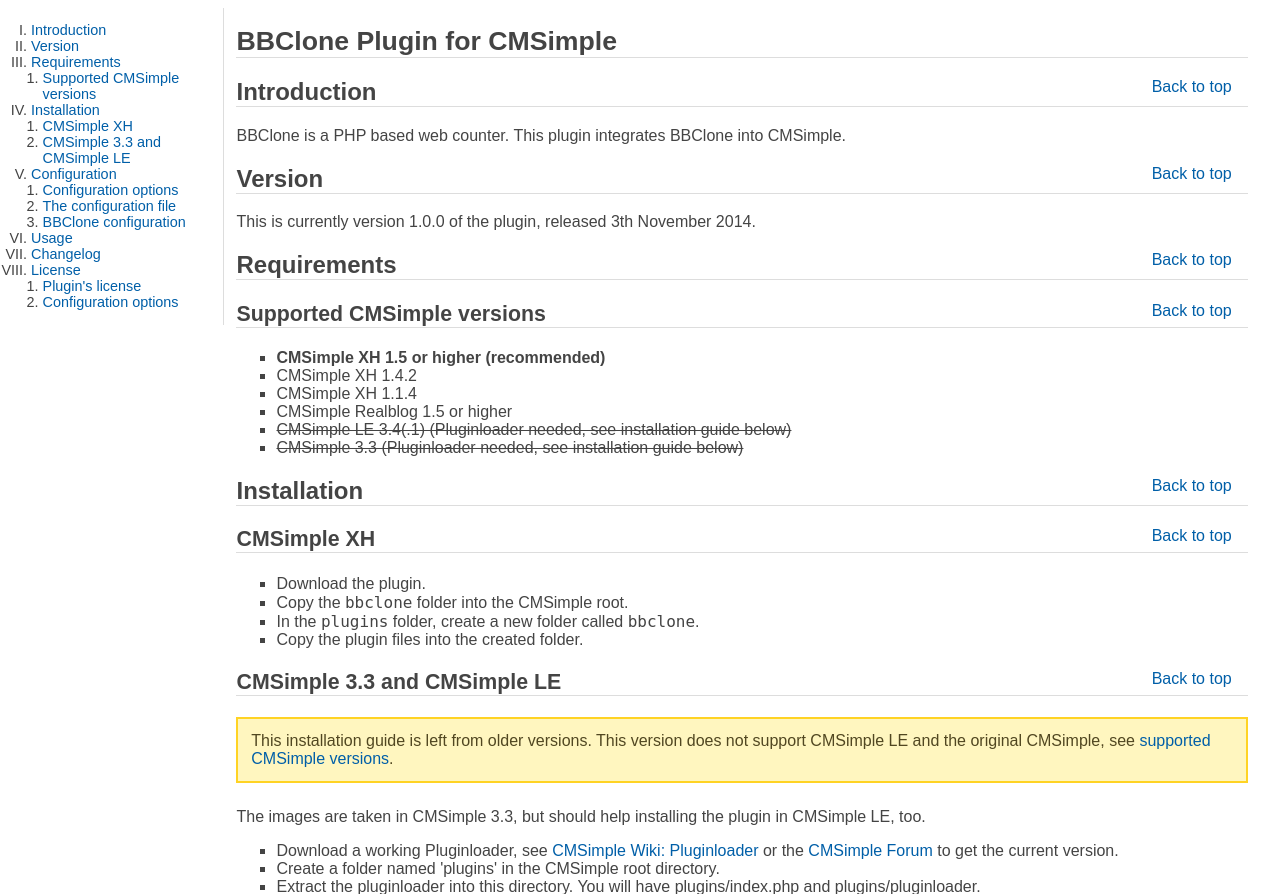
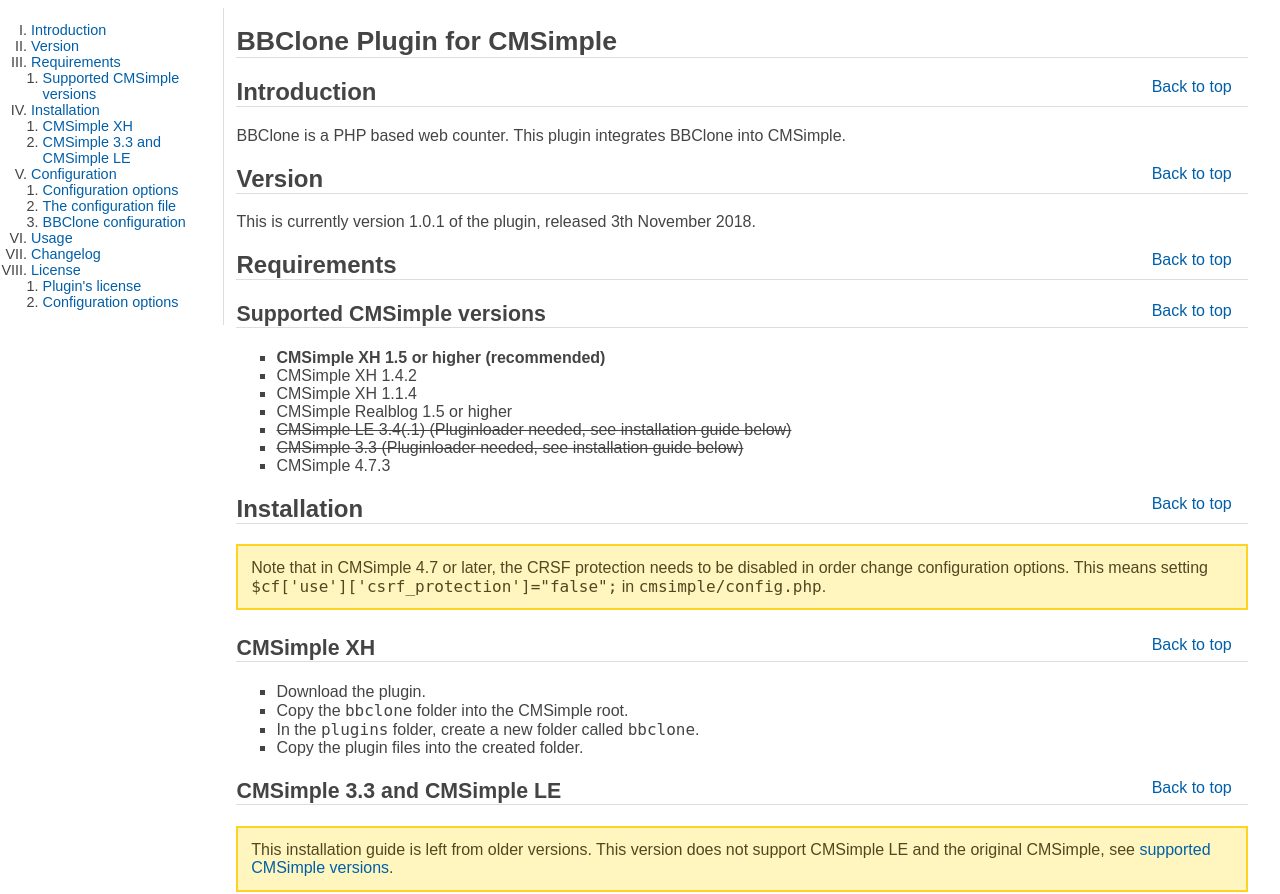
Before and after one commit to davidstutz/cmsimple-bbclone, a PHP site: page /help/help_en.htm in a window 1280 px wide. Shown: the top 894 px of the page. Run offline with PHP 8.4, Linux system fonts and the light colour scheme.

Commit message:
Tested with CMSimple 4.7.3 and CMSimple XH 1.7.2.

```diff
--- a/bbclone.php
+++ b/bbclone.php
@@ -74,7 +74,7 @@ class BBClone {
 	/**
 	 * Version.
 	 */
-	const VERSION = '1.0.0';
+	const VERSION = '1.0.1';
 
 	/**
 	 * @static
@@ -97,7 +97,7 @@ class BBClone {
 	 */
 	public static function release_date()
 	{
-	   return "3th November 2014";
+	   return "January 6th 2018";
 	}
 
 	/**
--- a/help/help_en.htm
+++ b/help/help_en.htm
@@ -178,7 +178,7 @@
 
 				<h2><a name="version">Version</a><a class="toplink" href="#">Back to top</a></h2>
 
-					<p>This is currently version 1.0.0 of the plugin, released 3th November 2014.</p>
+					<p>This is currently version 1.0.1 of the plugin, released 3th November 2018.</p>
 
 				<h2><a name="requirements">Requirements</a><a class="toplink" href="#">Back to top</a></h2>
 
@@ -191,9 +191,12 @@
 							<li>CMSimple Realblog 1.5 or higher</li>
 							<li style="text-decoration: line-through;">CMSimple LE 3.4(.1) (Pluginloader needed, see installation guide below)</li>
 							<li style="text-decoration: line-through;">CMSimple 3.3 (Pluginloader needed, see installation guide below)</li>
-						</ul>
+                                                        <li>CMSimple 4.7.3</li>
+                                                </ul>
 
 				<h2><a name="installation">Installation</a><a class="toplink" href="#">Back to top</a></h2>
+
+                                        <p class="notice">Note that in CMSimple 4.7 or later, the CRSF protection needs to be disabled in order change configuration options. This means setting <code>$cf['use']['csrf_protection']="false";</code> in <code>cmsimple/config.php</code>.</p>
 
 					<h3><a name="installation-xh">CMSimple XH</a><a class="toplink" href="#">Back to top</a></h3>
 						<ul>
@@ -276,7 +279,7 @@ $cf['plugins']['folder'] = "plugins";
 
 					<h3><a name="license-plugin">Plugin's license</a><a class="toplink" href="#">Back to top</a></h3>
 
-						<p>Copyright 2014 David Stutz</p>
+						<p>Copyright 2014 - 2018 David Stutz</p>
 
 						<p>The plugin is published under the GNU Public License Version 3. For more information see: <a href="http://www.gnu.org/licenses/" target="_blank">GNU Licenses</a></p>
 
```
Also changed, not shown: admin.php (+6 -6 lines), LICENSE.md, README.md, 1 other file.
